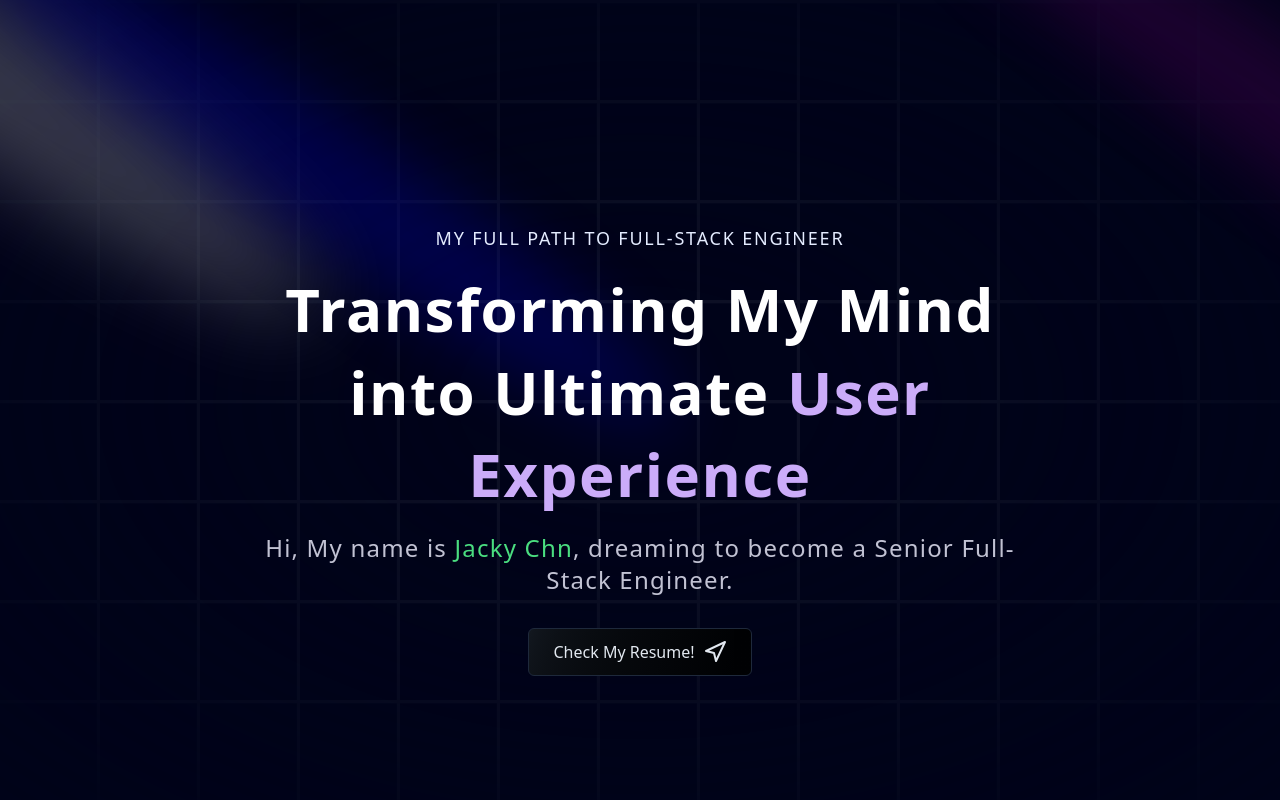
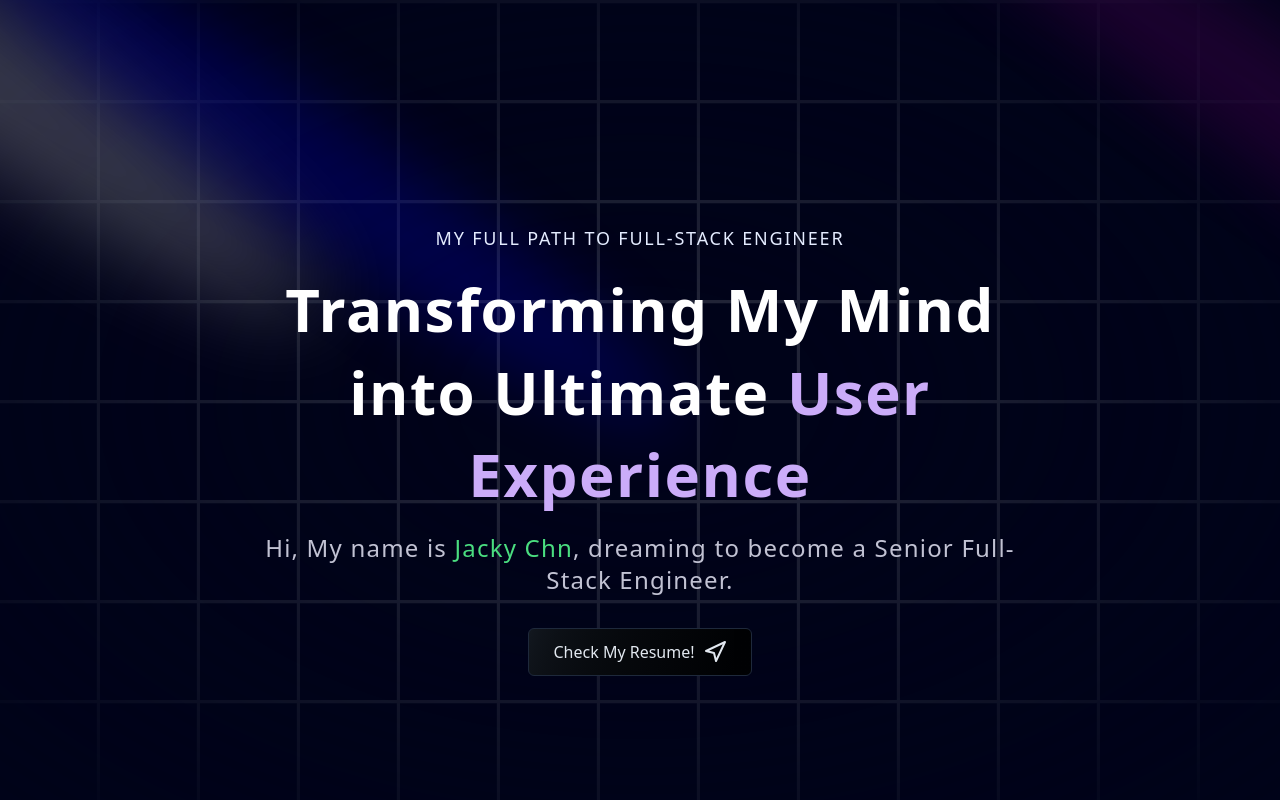
Before and after one commit to JackyChn/Protfolio, a Next.js app: page / in a window 1280 px wide. Shown: the top 800 px of the page. Built offline with nearby package versions, Linux system fonts and the light colour scheme; no server answers.

Commit message:
Update: hero & resume

```diff
--- a/app/_components/Hero.tsx
+++ b/app/_components/Hero.tsx
@@ -20,10 +20,8 @@
       </div>
 
       {/* Background */}
-      <div className="h-screen w-full dark:bg-black-100 bg-white-100 dark:bg-grid-white/[0.05] bg-grid-black/[0.2] absolute top-0 left-0 flex items-center justify-center">
-        <div className="absolute pointer-events-none inset-0 flex items-center justify-center dark:bg-black-100 bg-white-100 [mask-image:radial-gradient(ellipse_at_center,transparent_20%,black)]"></div>
-        {/* Add any sentences within <p> to show upon the grid */}
-        <p className="text-4xl sm:text-7xl font-bold relative z-20 bg-clip-text text-transparent bg-gradient-to-b from-neutral-100 to-neutral-900 py-8"></p>
+      <div className="h-screen w-full bg-black-100 bg-grid-white/[0.13]  absolute top-0 left-0 flex items-center justify-center">
+        <div className="absolute pointer-events-none inset-0 flex items-center justify-center bg-black-100 [mask-image:radial-gradient(ellipse_at_center,transparent_20%,black)]"></div>
       </div>
 
       {/* Main text */}
```
Also changed, not shown: 1 other file (tests, documents, lock files or other folders).
